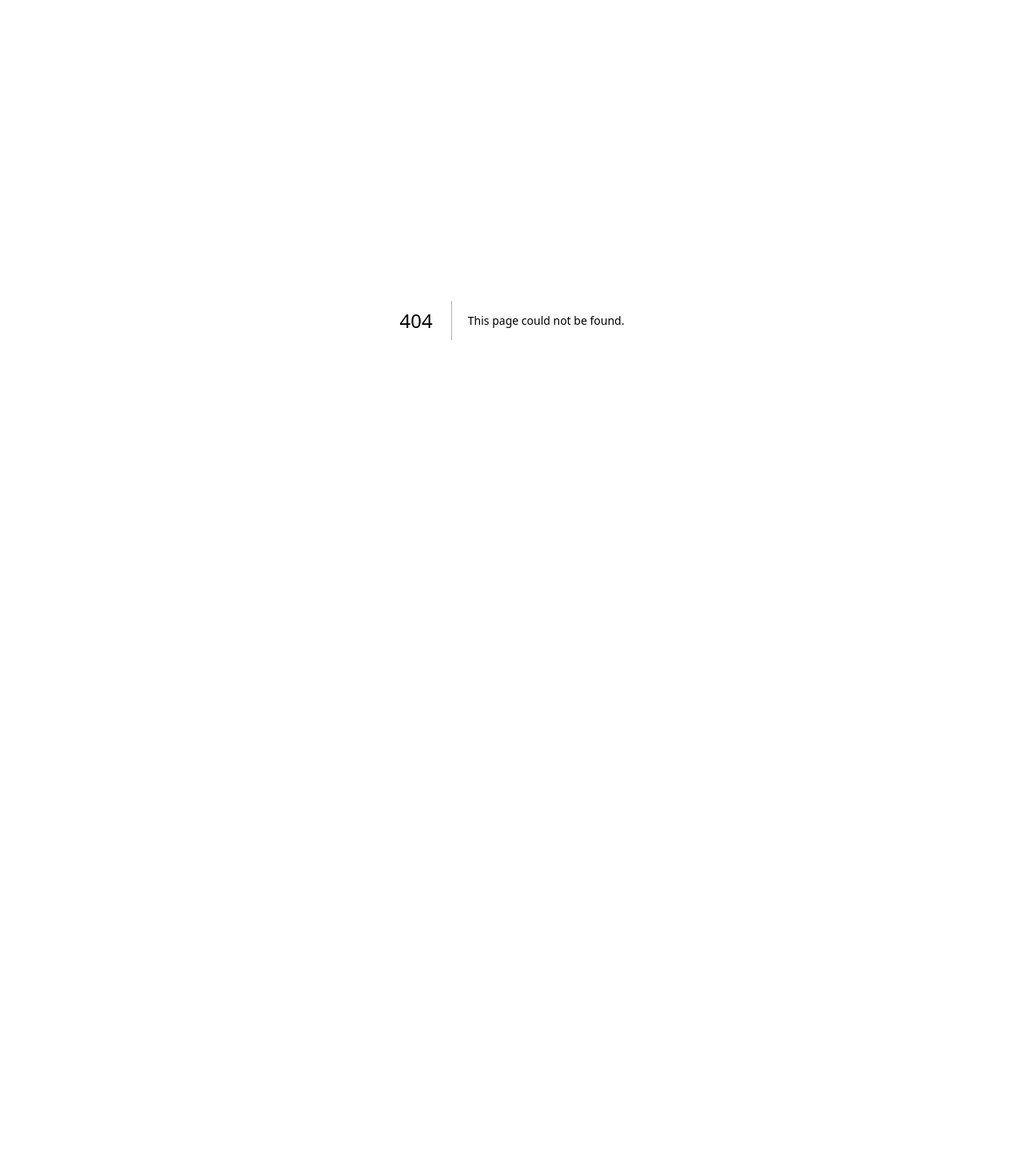
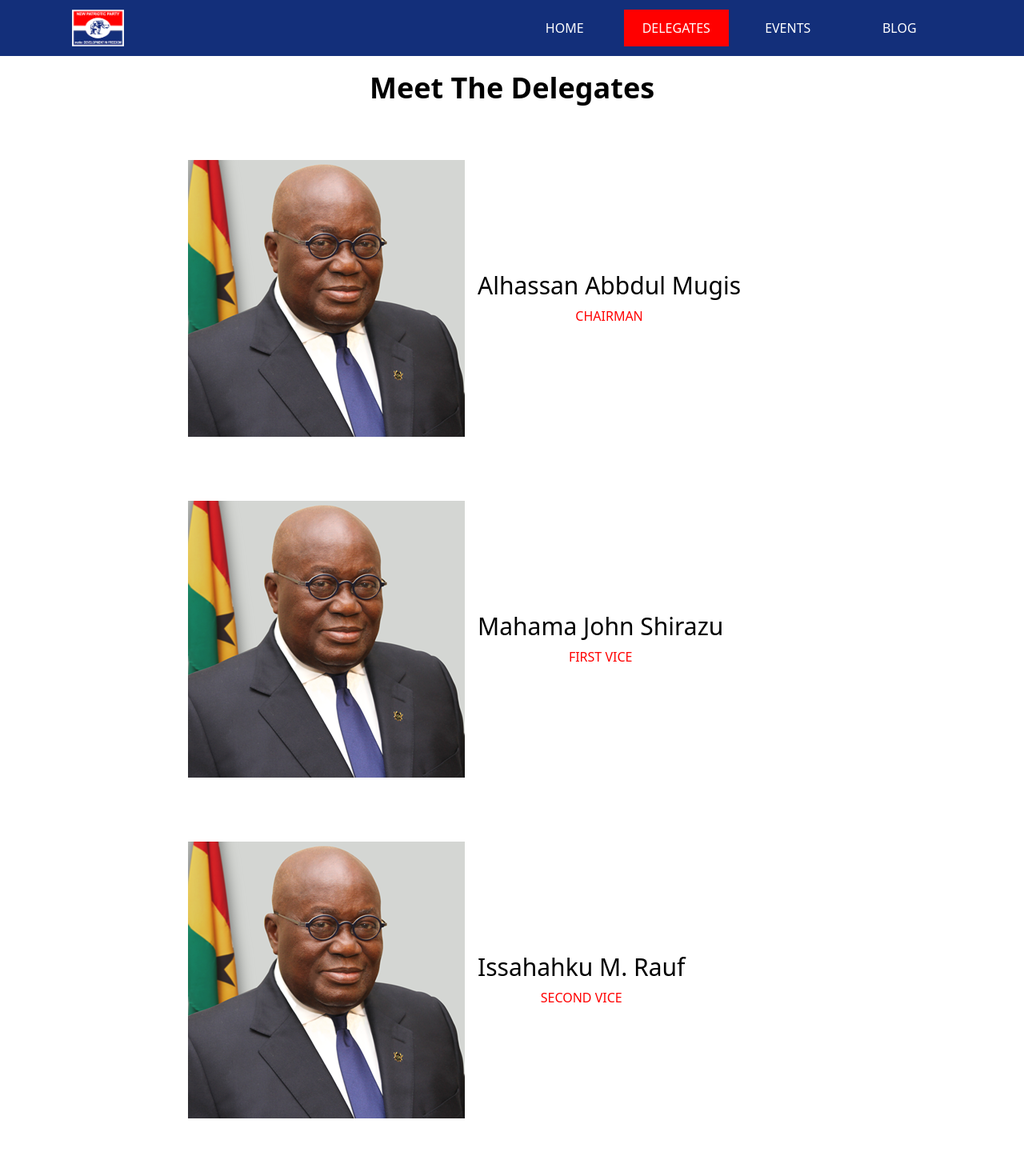
Before and after one commit to dawkaka/blog-4-bro, a Next.js app: page /delegates in a window 1280 px wide. Before the commit this address had no page. Shown: the top 1470 px of the page at 80% size. Before the commit the page ends 800 px from the top, so only its background shows below. Built offline with nearby package versions, Linux system fonts and the light colour scheme.

Commit message:
delegates page done

```diff
--- a/components/delegate.tsx
+++ b/components/delegate.tsx
@@ -19,3 +19,18 @@ export default function Delegate({ name, picture, position }: Props) {
         </article>
     )
 }
+
+
+export const DelegatePage = ({ name, picture, position }: Props) => {
+    return (
+        <article className="shrink-0 flex flex-col md:flex-row items-center gap-4 rounded px-5 py-10 justify-start w-[min(100%,850px)]">
+            <div className="relative">
+                <img src={picture} width={"100%"} alt={name} style={{ aspectRatio: 1 / 1, objectFit: "cover" }} />
+            </div>
+            <div className="text-center">
+                <h3 className="text-2xl sm:text-3xl">{name}</h3>
+                <p className="font-normal text-[16px] mt-2 text-[red] uppercase">{position}</p>
+            </div>
+        </article>
+    )
+}
--- a/components/delegates-home.tsx
+++ b/components/delegates-home.tsx
@@ -2,6 +2,7 @@ import Link from "next/link"
 import Carousel from "./carousel"
 import Container from "./container"
 import Delegate from "./delegate"
+import { delegates } from "../lib/data"
 
 function Delegates() {
 
@@ -30,36 +31,4 @@ function Delegates() {
     )
 }
 
-const delegates = [
-    {
-        name: "Alhassan Abbdul Mugis",
-        position: "Chairman",
-        picture: "/assets/nana-portrait.png"
-    },
-    {
-        name: "Mahama John Shirazu",
-        position: "first vice",
-        picture: "/assets/nana-portrait.png"
-    },
-    {
-        name: "Issahahku M. Rauf",
-        position: "Second vice",
-        picture: "/assets/nana-portrait.png"
-    },
-    {
-        name: "Abulai Habib Abiola",
-        position: "Secretary",
-        picture: "/assets/nana-portrait.png"
-    },
-    {
-        name: "Abubakari Dramani",
-        position: "Organizer",
-        picture: "/assets/nana-portrait.png"
-    },
-    {
-        name: "Abubakir Jabir",
-        position: "Communications Director",
-        picture: "/assets/nana-portrait.png"
-    }
-]
 export default Delegates
--- a/components/layout.tsx
+++ b/components/layout.tsx
@@ -15,7 +15,7 @@ const Layout = ({ preview, children }: Props) => {
       <Meta />
       <div>
         <NavBar />
-        <main>{children}</main>
+        <main className="mt-[70px]">{children}</main>
       </div>
       <Footer />
     </>
--- a/components/navbar.tsx
+++ b/components/navbar.tsx
@@ -7,7 +7,7 @@ const NavBar = () => {
   const [opened, setOpened] = useState(false)
   const router = useRouter()
   return (
-    <nav className="w-[100%] mx-[auto] h-[70px] px-5 flex flex-col justify-center items-center bg-[var(--p-color)] fixed z-20 text-[white]">
+    <nav className="w-[100%] mx-[auto] h-[70px] top-0 px-5 flex flex-col justify-center items-center bg-[var(--p-color)] fixed z-20 text-[white]">
       <div className="w-[min(100%,1100px)] gap-5 flex items-center justify-between">
         <div className="relative w-[50px] sm:w-[65px]">
           <img src={"/assets/npp-logo2.png"} alt="npp logo" width={"100%"} />
--- /dev/null
+++ b/lib/data.ts
@@ -0,0 +1,32 @@
+export const delegates = [
+    {
+        name: "Alhassan Abbdul Mugis",
+        position: "Chairman",
+        picture: "/assets/nana-portrait.png"
+    },
+    {
+        name: "Mahama John Shirazu",
+        position: "first vice",
+        picture: "/assets/nana-portrait.png"
+    },
+    {
+        name: "Issahahku M. Rauf",
+        position: "Second vice",
+        picture: "/assets/nana-portrait.png"
+    },
+    {
+        name: "Abulai Habib Abiola",
+        position: "Secretary",
+        picture: "/assets/nana-portrait.png"
+    },
+    {
+        name: "Abubakari Dramani",
+        position: "Organizer",
+        picture: "/assets/nana-portrait.png"
+    },
+    {
+        name: "Abubakir Jabir",
+        position: "Communications Director",
+        picture: "/assets/nana-portrait.png"
+    }
+]
--- /dev/null
+++ b/pages/delegates.tsx
@@ -0,0 +1,82 @@
+import Container from "../components/container";
+import { DelegatePage } from "../components/delegate";
+import Layout from "../components/layout";
+
+
+
+export default function DelegatesPage() {
+    return (
+        <Layout>
+            <Container>
+                <h1 className="mt-[90px] mb-[30px] text-center font-bold text-4xl">Meet The Delegates</h1>
+                <section className="flex flex-col items-center justify-start">
+                    {
+                        delegates.map(d => {
+                            return (
+                                <DelegatePage {...d} key={d.position} />
+                            )
+                        })
+                    }
+                </section>
+            </Container >
+        </Layout >
+    )
+}
+
+export const delegates = [
+    {
+        name: "Alhassan Abbdul Mugis",
+        position: "Chairman",
+        picture: "/assets/nana-portrait.png"
+    },
+    {
+        name: "Mahama John Shirazu",
+        position: "first vice",
+        picture: "/assets/nana-portrait.png"
+    },
+    {
+        name: "Issahahku M. Rauf",
+        position: "Second vice",
+        picture: "/assets/nana-portrait.png"
+    },
+    {
+        name: "Abulai Habib Abiola",
+        position: "Secretary",
+        picture: "/assets/nana-portrait.png"
+    },
+    {
+        name: "Abibu Mohammed",
+        position: "Asst. Secretary",
+        picture: "/assets/nana-portrait.png"
+    },
+    {
+        name: "Abubakari Dramani",
+        position: "Organizer",
+        picture: "/assets/nana-portrait.png"
+    },
+    {
+        name: "Hud Boya",
+        position: "Treasurer",
+        picture: "/assets/nana-portrait.png"
+    },
+    {
+        name: "Adam Mohammed Mansuru",
+        position: "youth organizer",
+        picture: "/assets/nana-portrait.png"
+    },
+    {
+        name: "Hajia Kulu Mawuya",
+        position: "Women organizer",
+        picture: "/assets/nana-portrait.png"
+    },
+    {
+        name: "Abubakari Ahmadu Tijani",
+        position: "Nasara coordinator",
+        picture: "/assets/nana-portrait.png"
+    },
+    {
+        name: "Abubakir Jabir",
+        position: "Communications Director",
+        picture: "/assets/nana-portrait.png"
+    }
+]
```
